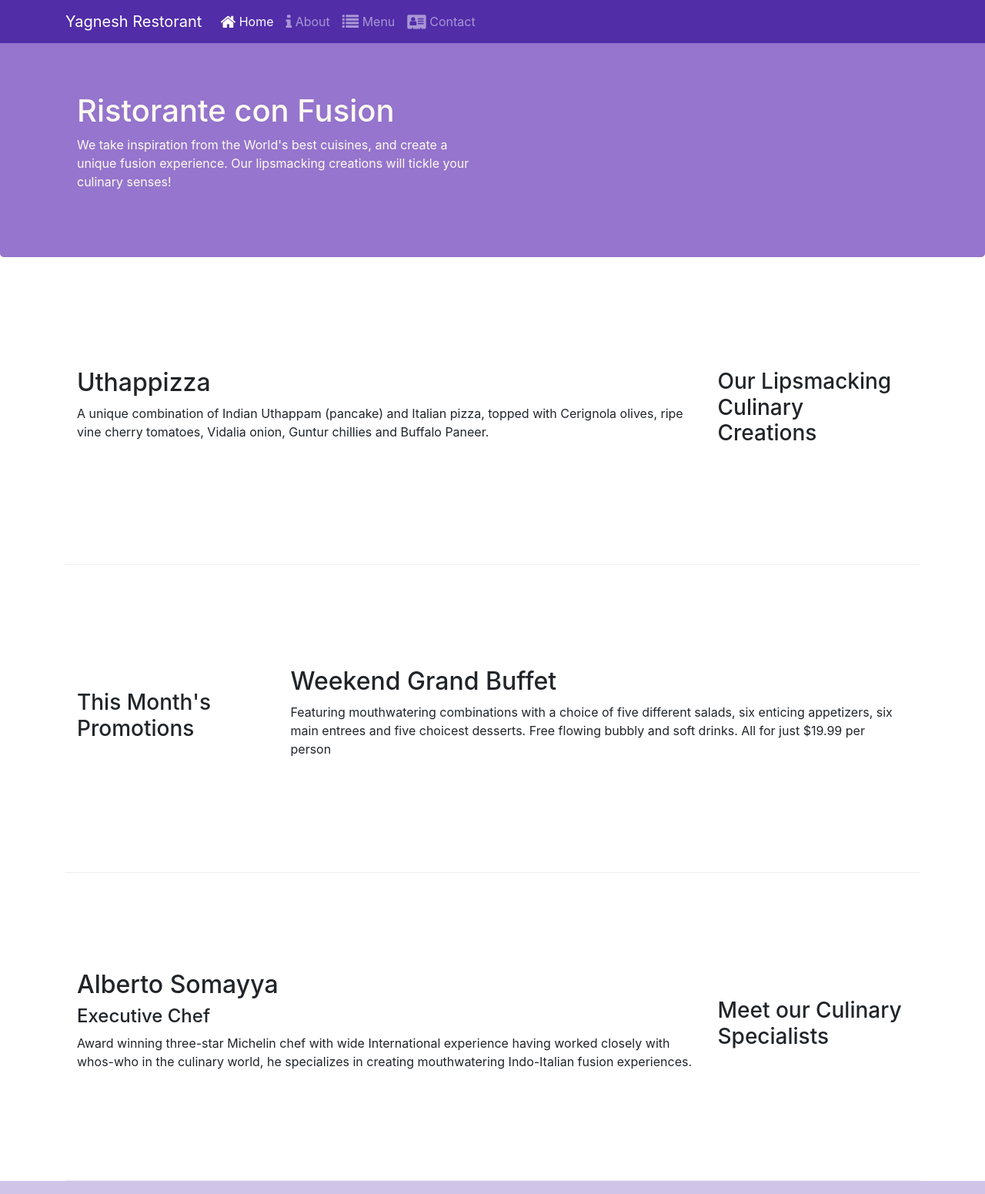
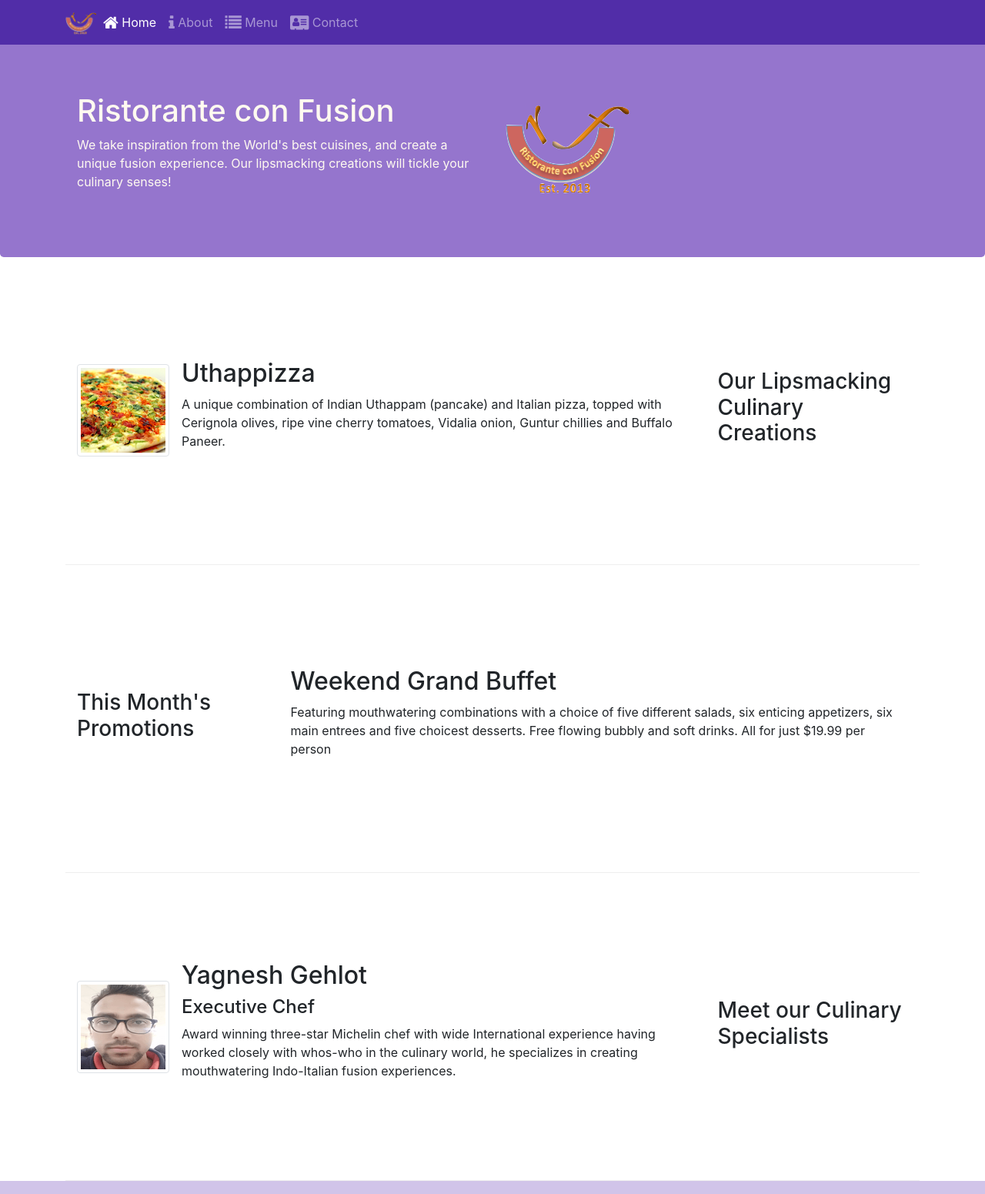
Before and after one commit to yagnesh25gehlot/Bootstrap-Intro, a website: page index.html in a window 1280 px wide. Shown: the top 1551 px of the page at 77% size. Drawn offline with nearby package versions, Linux system fonts and the light colour scheme.

Commit message:
bootstrap media and photoes

```diff
--- a/index.html
+++ b/index.html
@@ -26,7 +26,8 @@
         <span class="navbar-toggler-icon"></span>
     </button>
 
-    <a class="navbar-brand" href="#">Yagnesh Restorant</a>
+    <a class="navbar-brand mr-auto" href="#"><img src="img/logo.png" height="30" width="41"></a>
+
 
     <div class="collapse navbar-collapse" id="Navbar">
         <ul class="navbar-nav mr-auto">
@@ -50,7 +51,8 @@
                     <h1>Ristorante con Fusion</h1>
                     <p>We take inspiration from the World's best cuisines, and create a unique fusion experience. Our lipsmacking creations will tickle your culinary senses!</p>
                 </div>
-                <div class="col-12 col-sm-6">
+                <div class="col-12 col-sm align-self-center">
+                    <img src="img/logo.png" class="img-fluid">
                 </div>
             </div>
         </div>
@@ -64,8 +66,18 @@
             </div>
             <div class="col col-sm order-sm-first col-md" class="d-none d-lg-block" >
 
-                <h2>Uthappizza</h2>
-                 <p>A unique combination of Indian Uthappam (pancake) and Italian pizza, topped with Cerignola olives, ripe vine cherry tomatoes, Vidalia onion, Guntur chillies and Buffalo Paneer.</p>
+                <div class="media">
+                    <img class="d-flex mr-3 img-thumbnail align-self-center"
+                            src="img/uthappizza.png" alt="Uthappizza">
+                    <div class="media-body">
+                        <h2 class="mt-0">Uthappizza</h2>
+                        <p class="d-none d-sm-block">A unique combination of Indian Uthappam (pancake) and
+                            Italian pizza, topped with Cerignola olives, ripe vine
+                            cherry tomatoes, Vidalia onion, Guntur chillies and
+                            Buffalo Paneer.</p>
+                    </div>
+                </div>
+
           </div>
         </div>
 
@@ -85,9 +97,21 @@
                 <h3>Meet our Culinary Specialists</h3>
             </div>
             <div class="col col-sm order-sm-first col-md" class="d-none d-lg-block">
-                <h2>Alberto Somayya</h2>
-                <h4>Executive Chef</h4>
-                <p>Award winning three-star Michelin chef with wide International experience having worked closely with whos-who in the culinary world, he specializes in creating mouthwatering Indo-Italian fusion experiences. </p>
+                <div class="media">
+                    <img class="d-flex mr-3 img-thumbnail align-self-center "
+                            src="img/y2 (1).png" alt="Yagnesh Gehlot">
+                    <div class="media-body">
+                        <h2 class="mt-0">Yagnesh Gehlot</h2>
+                        <h4>Executive Chef</h4>
+                        <p class="d-none d-sm-block">Award winning three-star Michelin chef with wide
+                            International experience having worked closely with
+                            whos-who in the culinary world, he specializes in
+                            creating mouthwatering Indo-Italian fusion experiences.
+                            </p>
+                    </div>
+                </div>
+
+
             </div>
         </div>
     </div>
```
Also changed, not shown: aboutus.html (+2 -1 lines), contactus.html (+4 -2 lines), img/alberto.png (added), img/buffet.png (added), img/logo.png (added), img/uthappizza.png (added), img/y1.jpg (added), img/y2 (1).png (added), img/y2.jpg (added), 2 other files.
